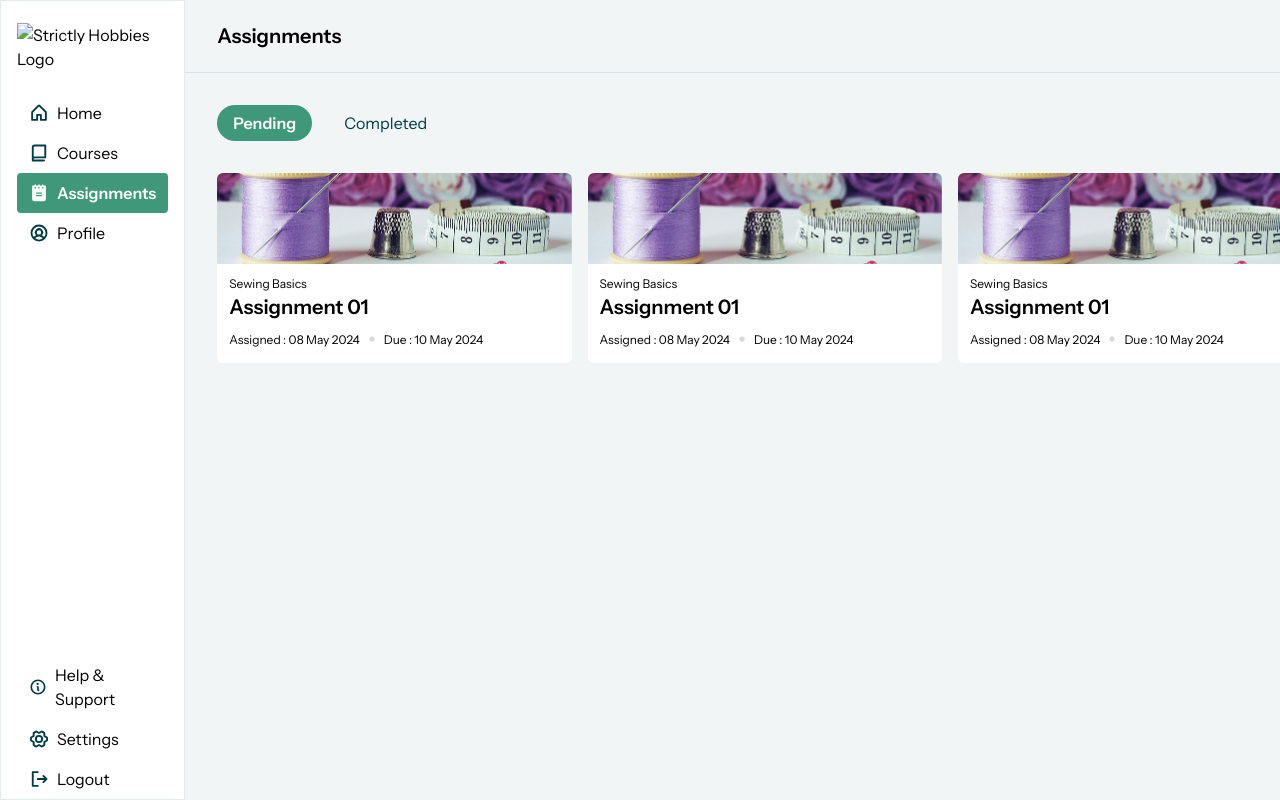
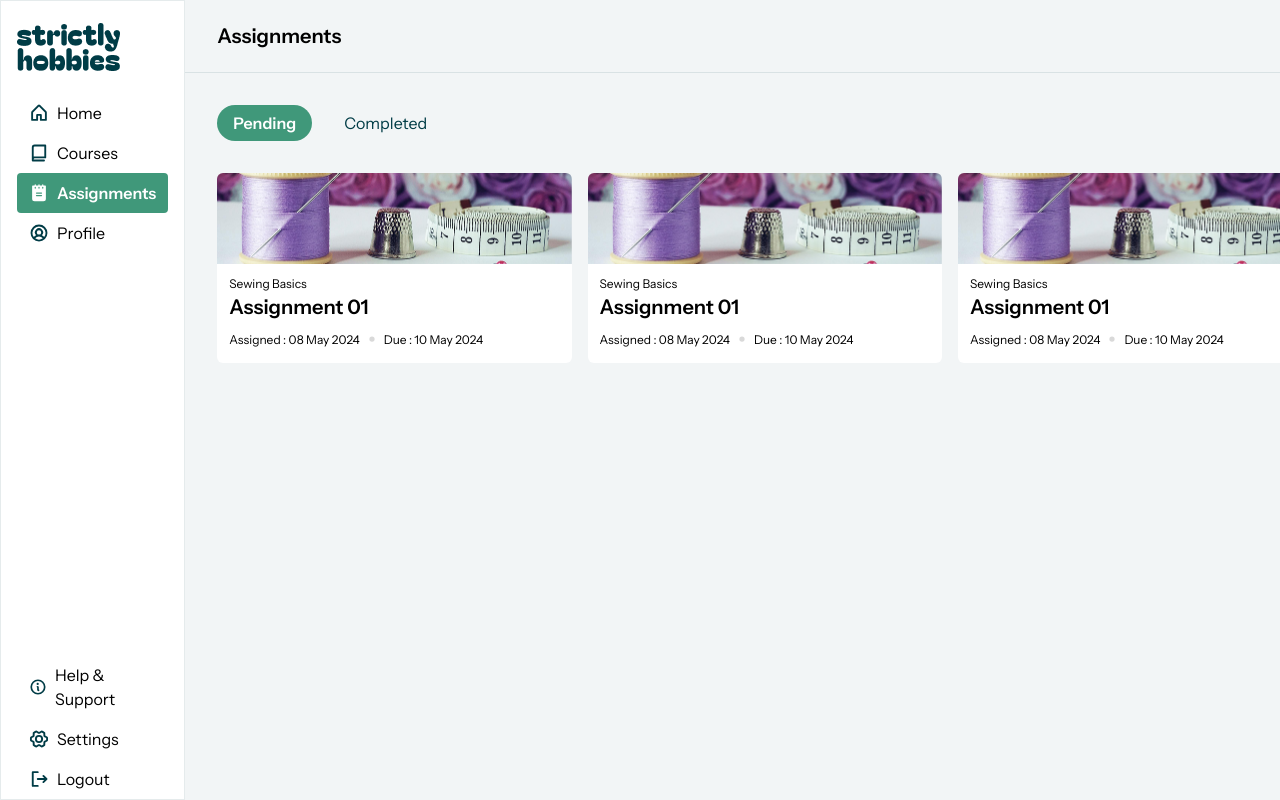
Before and after one commit to OgundemurenRuth/Axia-Africa-Project-Ogundemuren-Ruth, a website: page dashboard_assignments.html in a window 1280 px wide. Shown: the top 800 px of the page. Drawn offline with Linux system fonts and the light colour scheme; the site is published under a folder, as on GitHub Pages, so addresses that start at the root find nothing.

Commit message:
dashboard corrections

```diff
--- a/dashboard_assignments.html
+++ b/dashboard_assignments.html
@@ -15,7 +15,7 @@
     >
       <div class="logo py-[22px]">
         <img
-          src="/assets/images/strictly hobbies logo png.png"
+          src="./assets/images/strictly hobbies logo png.png"
           alt="Strictly Hobbies Logo"
         />
       </div>
```
Also changed, not shown: dashboard_courses.html (+1 -1 lines), dashboard_home.html (+1 -1 lines), dashboard_profile.html (+1 -1 lines).
